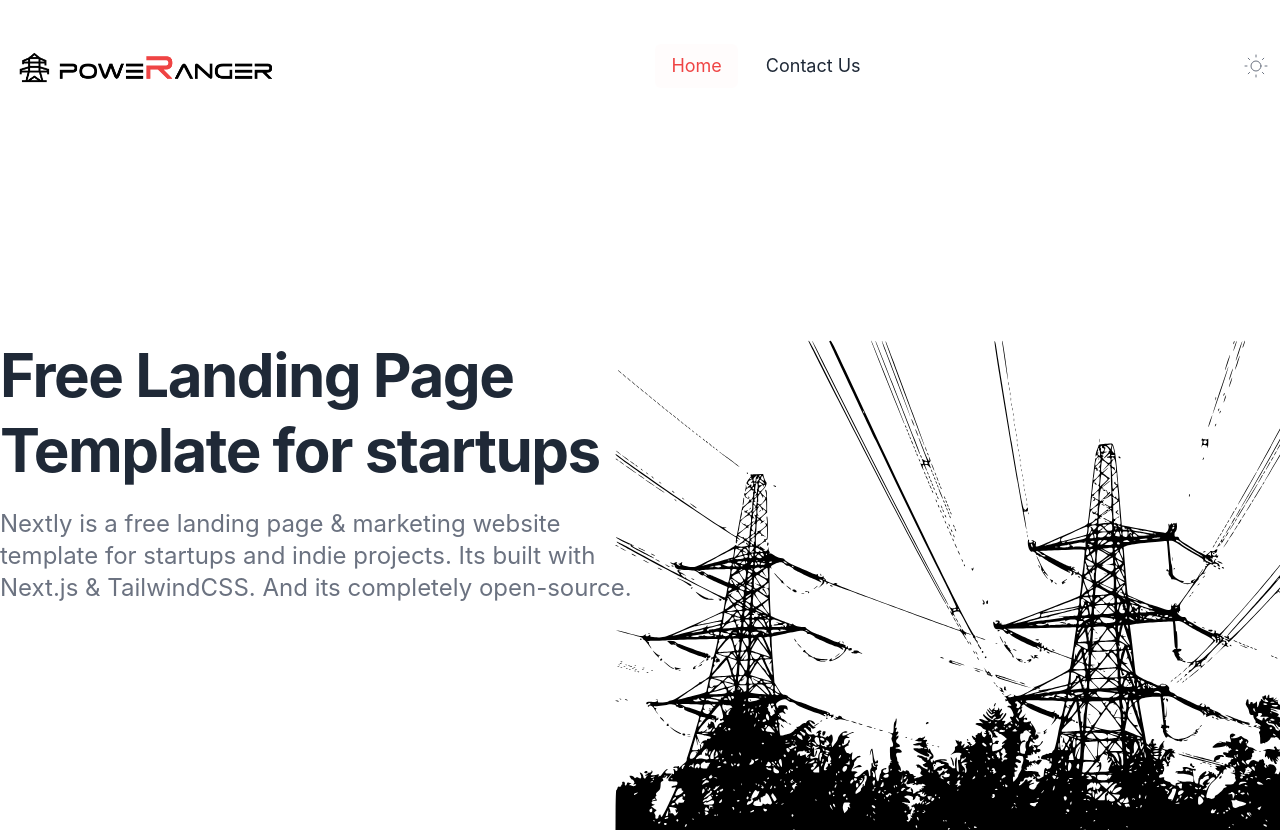
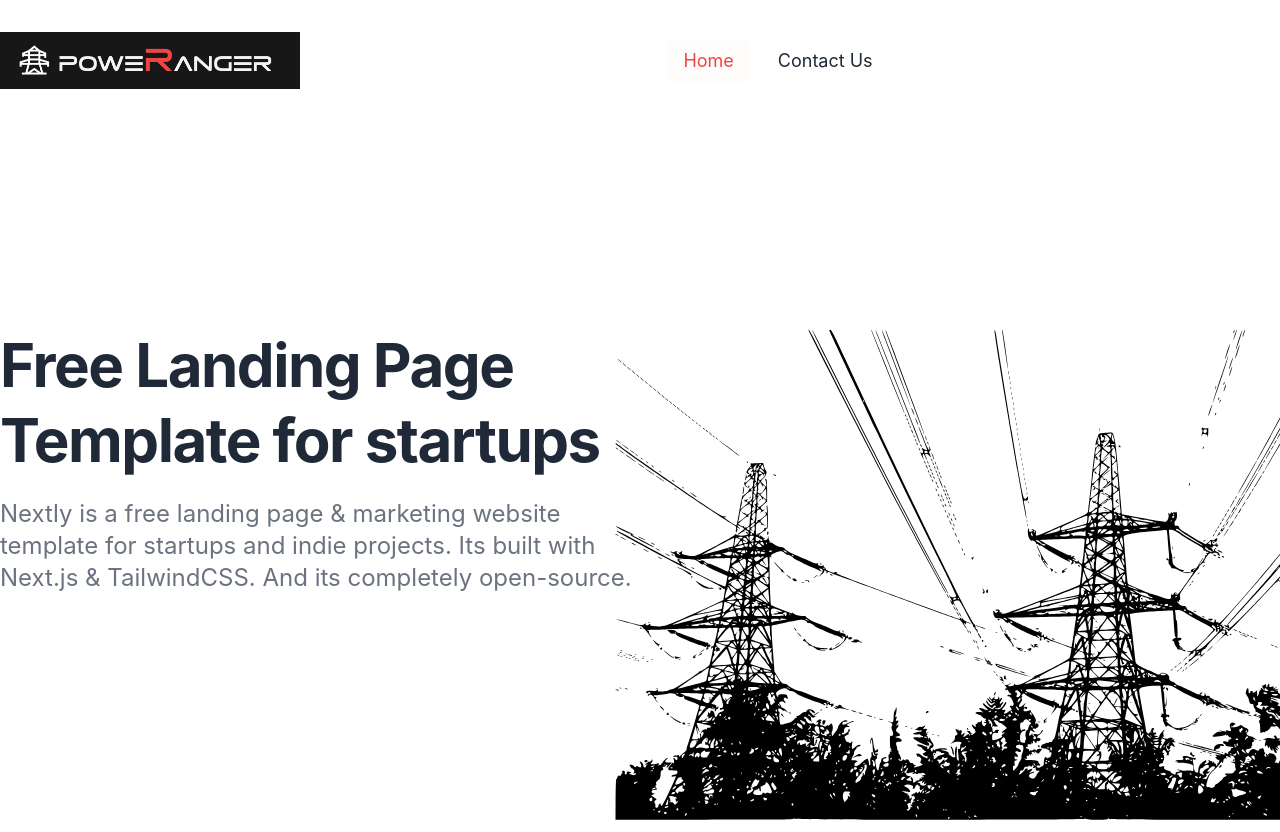
Before and after one commit to mohful/powe-ranger-website, a Next.js app: page / in a window 1280 px wide. Shown: the top 832 px of the page. Built offline with nearby package versions, Linux system fonts and the light colour scheme; a web font is replaced by a local one.

Commit message:
fixed logo v1.6

```diff
--- a/components/navbar.js
+++ b/components/navbar.js
@@ -1,5 +1,5 @@
 import Link from "next/link";
-import ThemeChanger from "./DarkSwitch";
+// import ThemeChanger from "./DarkSwitch";
 import Image from "next/image"
 import { Disclosure } from "@headlessui/react";
 import { useTheme } from "next-themes";
@@ -35,7 +35,14 @@ const Navbar = () => {
                 <Link href="/">
                   <span className="flex items-center space-x-2 text-2xl font-medium text-black dark:text-gray-100">
                     <span>
-                      {theme === 'dark'
+                      <Image
+                          src="/img/logo-black.png"
+                          alt="N"
+                          width={300}
+                          height={300}
+                          className=""
+                      />
+                      {/* {theme === 'dark'
                         ?
                         <Image
                         src="/img/logo-black.png"
@@ -52,7 +59,7 @@ const Navbar = () => {
                         height={300}
                         className=""
                         />
-                      }
+                      } */}
                     </span>
                     {/* <span className="tele-marines">POWe<span className="text-4xl text-red-500">R</span>ANGeR</span> */}
                   </span>
@@ -111,7 +118,7 @@ const Navbar = () => {
         </div>
         <div className="hidden mr-3 space-x-4 lg:flex nav__item">
 
-          <ThemeChanger />
+          {/* <ThemeChanger /> */}
         </div>
       </nav>
     </div>
```
